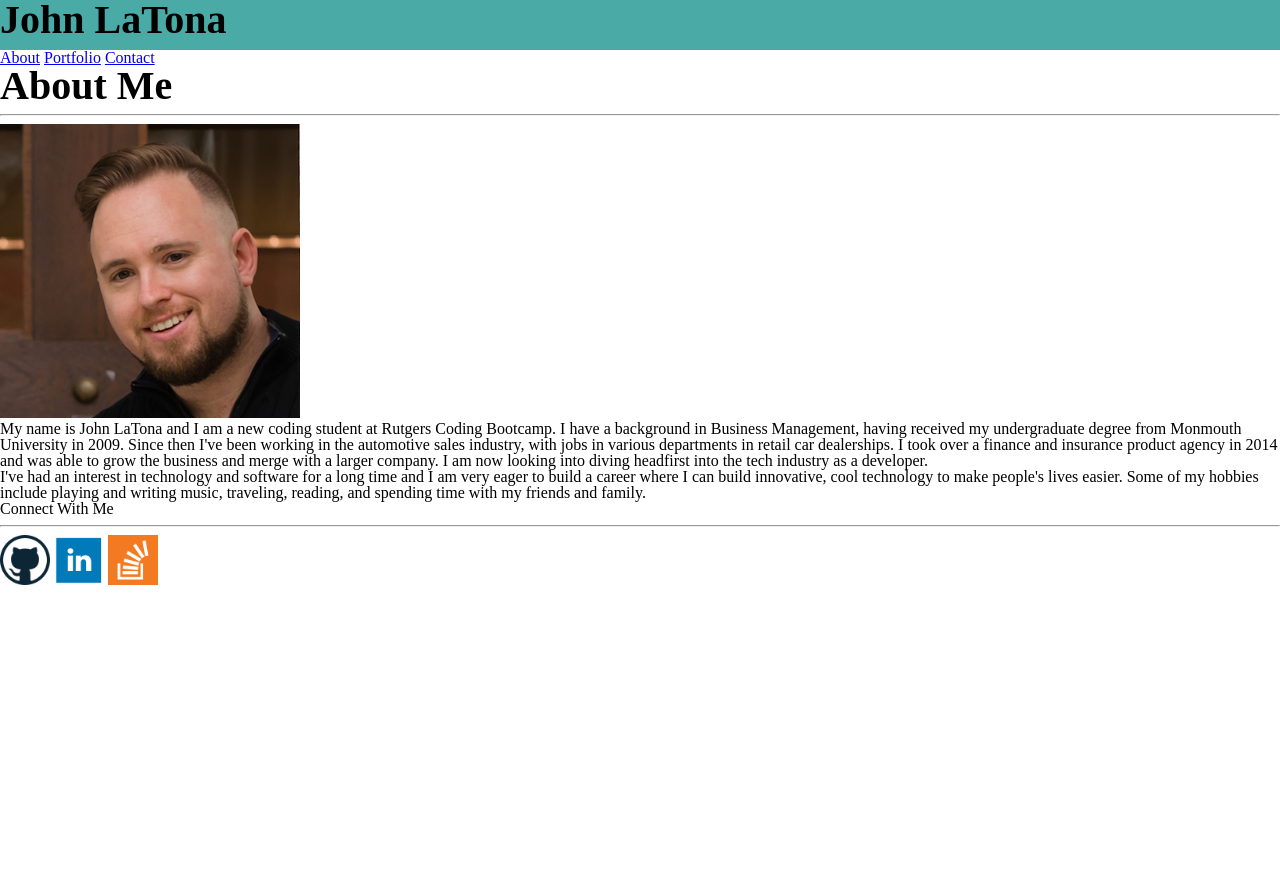
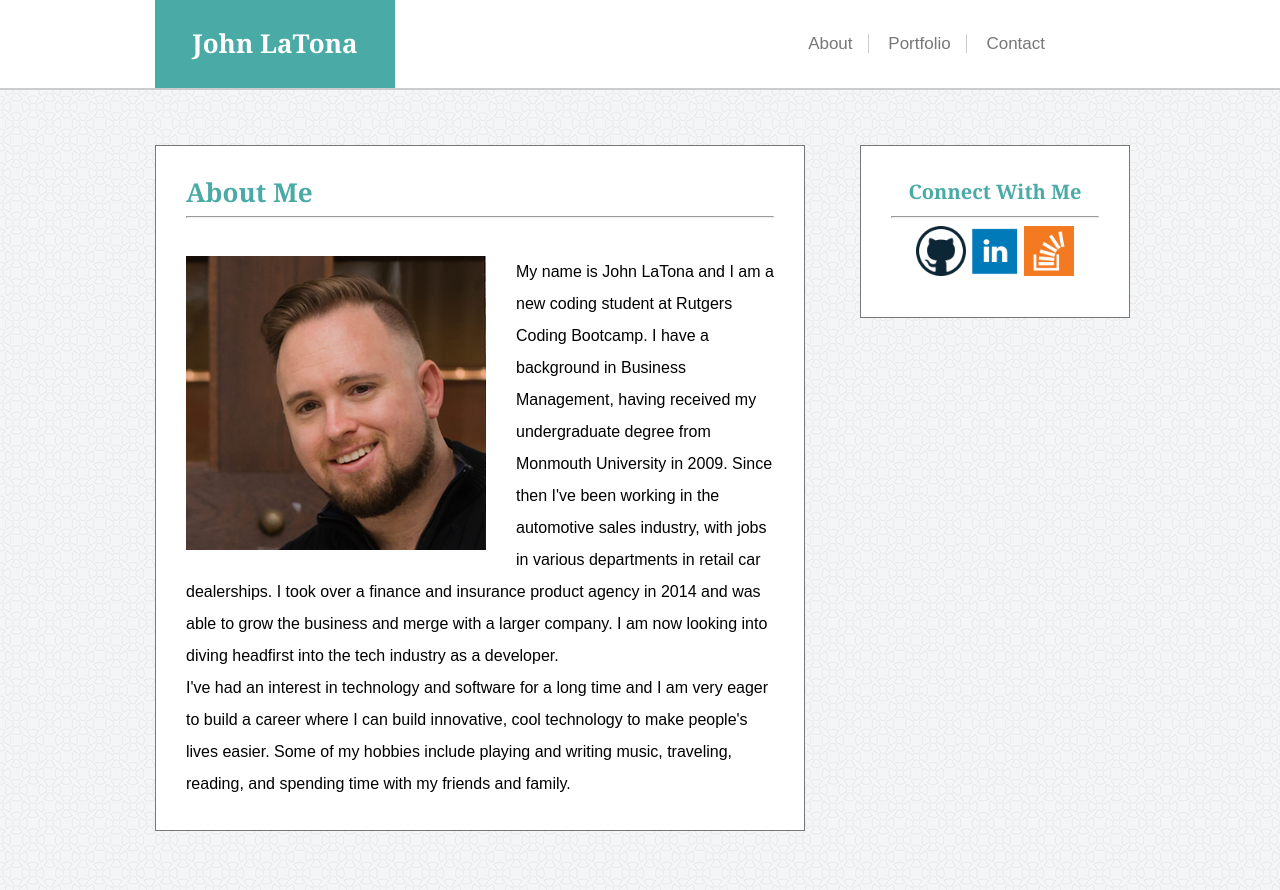
Before and after one commit to johnlatona/Basic-Portfolio, a plain HTML site: page index.html in a window 1280 px wide. Before the commit the page ends 800 px from the top, so only its background shows below. Drawn offline with Linux system fonts and the light colour scheme.

Commit message:
Update 11.29 pt 2

```diff
--- a/assets/css/style.css
+++ b/assets/css/style.css
@@ -3,16 +3,129 @@
 }
 
 h1 {
-	font-size: 40px;
+	font-family: Georgia, Times, Times New Roman, serif;
+	font-size: 26px;
 	font-weight: bold;
 }
 
+h2 {
+	font-family: Georgia, Times, Times New Roman, serif;
+	color: #4aaaa5;
+	font-weight: bold;
+	font-size: 20px;
+}
+
 li {
+	color: #4aaaa5;
 	display: inline;
+	padding-right: 15px;
+	padding-left: 15px;
+	border-right: .5px solid #cccccc;
+	z-index: 2;
+}
+
+li:last-child {
+	border-right: none;
+}
+
+a:link {
+	text-decoration: none;
+	color: #777777;
+}
+
+a:visited {
+	text-decoration: none;
+	color: #777777;
+}
+
+a:hover {
+	text-decoration: underline;
+	color: #777777;
+}
+
+a:active {
+	text-decoration: underline;
+	color: #777777;
+}
+
+body {
+	height: 100%;
+	width: 100%;
+}
+
+#header {
+	background-color: #ffffff;
+	height: 90px;
+	border-bottom: 2px solid #cccccc;
+	z-index: 1;
 }
 
 #name {
 	background-color: #4aaaa5;
-	height: 50px;
+	height: 100%;
+	width: 240px;
+	color: #ffffff;
+	float: left;
+	margin-left: 155px;
+	padding: 30px;
+	text-align: center;
+	z-index: 2;
 
 }
+
+#navigation {
+	float: right;
+	margin-right: 185px;
+	padding: 35px;
+	font-family: Arial, Helvetica Neue, Helvetica, sans-serif;
+	font-size: 17px;
+}
+
+#contentBackground {
+	background-image: url("../images/circles-light.png");
+	width: 100%;
+	height: 800px;
+	z-index: -1;
+}
+
+.nav {
+	display: inline;
+}
+
+#content {
+	width: 650px;
+	float: left;
+	margin-left: 155px;
+	background-color: #ffffff;
+	border: .3px solid #777777;
+	padding: 30px;
+	line-height: 2em;
+	font-family: Arial, Helvetica Neue, Helvetica, sans-serif;
+	margin-top: 55px;
+}
+
+#contentHeading {
+	color: #4aaaa5;
+}
+
+#mainContent {
+	padding-top: 30px;
+}
+
+#profile {
+	float: left;
+	padding-right: 30px;
+}
+
+#connect {
+	width: 270px;
+	float: left;
+	margin-left: 55px;
+	background-color: #ffffff;
+	border: .3px solid #777777;
+	padding: 30px;
+	line-height: 2em;
+	font-family: Arial, Helvetica Neue, Helvetica, sans-serif;
+	margin-top: 55px;
+	text-align: center;
+}
--- a/index.html
+++ b/index.html
@@ -23,9 +23,11 @@
 			<div id="content">
 				<h1 id="contentHeading">About Me</h1>
 				<hr id="contentBreak">
-				<img src="assets/images/profile.png" id="profile" alt="profile image">
-				<p>My name is John LaTona and I am a new coding student at Rutgers Coding Bootcamp. I have a background in Business Management, having received my undergraduate degree from Monmouth University in 2009. Since then I've been working in the automotive sales industry, with jobs in various departments in retail car dealerships. I took over a finance and insurance product agency in 2014 and was able to grow the business and merge with a larger company. I am now looking into diving headfirst into the tech industry as a developer.</p>
-				<p> I've had an interest in technology and software for a long time and I am very eager to build a career where I can build innovative, cool technology to make people's lives easier. Some of my hobbies include playing and writing music, traveling, reading, and spending time with my friends and family.</p>
+				<div id="mainContent">
+					<img src="assets/images/profile.png" id="profile" alt="profile image">
+					<p id="para1">My name is John LaTona and I am a new coding student at Rutgers Coding Bootcamp. I have a background in Business Management, having received my undergraduate degree from Monmouth University in 2009. Since then I've been working in the automotive sales industry, with jobs in various departments in retail car dealerships. I took over a finance and insurance product agency in 2014 and was able to grow the business and merge with a larger company. I am now looking into diving headfirst into the tech industry as a developer.</p>
+					<p id="para2"> I've had an interest in technology and software for a long time and I am very eager to build a career where I can build innovative, cool technology to make people's lives easier. Some of my hobbies include playing and writing music, traveling, reading, and spending time with my friends and family.</p>
+				</div>
 			</div>
 			<div id="connect">
 				<h2>Connect With Me</h2>
```
Also changed, not shown: assets/images/circles-light.png (added), 1 other file.
